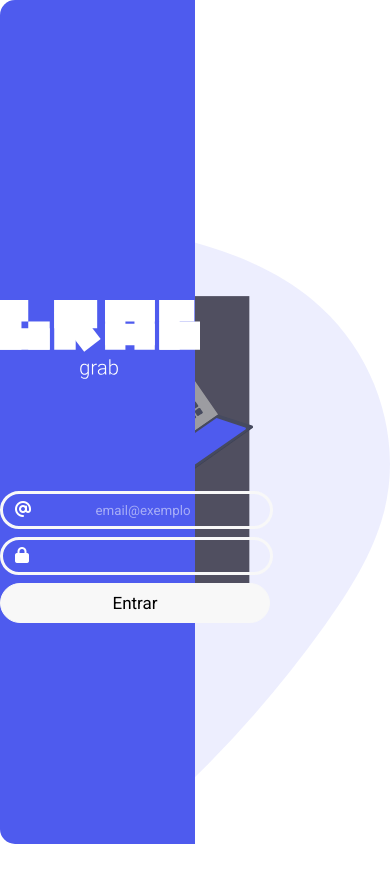
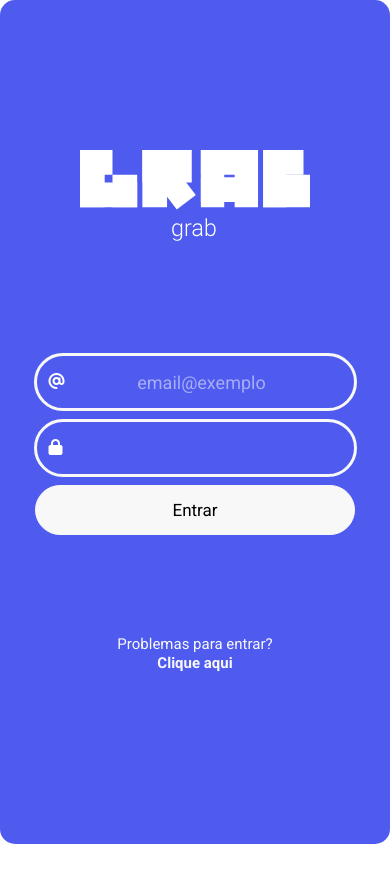
Before and after one commit to emanuelleaviana/grab-page-login, a plain HTML site: page index.html in a window 390 px wide. After the commit the page ends 844 px from the top, so only its background shows below. Drawn offline with Linux system fonts and the light colour scheme.

Commit message:
responsividade mobile

```diff
--- a/index.html
+++ b/index.html
@@ -10,7 +10,7 @@
   <body>
       <div class="login">
         <picture>
-          <img src="assets/logo-grab.svg" alt="" width="200px"> <br>
+          <img src="assets/logo-grab.svg" alt="" width="230px" class=""> <br>
         </picture>
 
         <i class="fa-solid fa-at" id="arroba"></i>
@@ -29,7 +29,7 @@
       </div>
 
       <div class="metade">
-        <img src="assets/undraw_interview_rmcf.svg" alt="">
+        <img src="assets/undraw_interview_rmcf.svg" alt="" class="wallpaper">
       </div>
 
     <script src="script.js"></script>
--- a/script.js
+++ b/script.js
@@ -2,12 +2,15 @@ function logar() {
     let nome = document.getElementById('nome')
     let senha = document.getElementById('senha')
     let res = document.getElementById('res')
+    let arroba = document.getElementById('arroba')
 
     res.innerHTML=""
     if (nome.value == null || senha.value == null || nome.value == "" || senha.value == "") {
         nome.style.borderColor="#FF5757";
         res.innerHTML="Por favor, insira um email válido!"
         nome.style.placeholder="example@gmail.com"
+        arroba.style.color="red"
+
     } else {
         nome.style.borderColor="green";
         senha.style.borderColor="green";
--- a/style.css
+++ b/style.css
@@ -13,11 +13,16 @@ div.login {
     position: absolute;
     text-align: center;
     border-radius: 15px 0px 0px 15px;
+    overflow-y: hidden;
+    overflow-x: hidden;
+
 }
 
 div picture img {
     margin-top: 300px;
     margin-bottom: 100px;
+    overflow-y: hidden;
+    overflow-x: hidden;
 }
 
 .log {
@@ -31,6 +36,7 @@ div picture img {
     padding-left: 15px;
     color: #F8F8F8;
     text-align: center;
+
 }
 
 input::placeholder {
@@ -52,7 +58,7 @@ input::placeholder {
 }
 
 div section p, a {
-    margin-top: 320px;
+    margin-top: 150px;
     font-size: 15px;
     text-decoration: none;
     color: #F8F8F8;
@@ -77,3 +83,87 @@ div#res {
     padding-right: 70px;
     color: #F8F8F8;
 }
+
+@media screen and (max-width:1500px) {
+    div section p, a {
+        margin-top: 100px;
+        font-size: 15px;
+        text-decoration: none;
+        color: #F8F8F8;
+    }
+
+    div img.wallpaper{
+        width: 800px;
+    }
+
+}
+
+@media screen and (max-width:650px) {
+    div.login {
+        background-color: #4E5BEE;
+        width: 100%;
+        height: 100%;
+        position: absolute;
+        text-align: center;
+        border-radius: 15px;
+    }
+
+    div picture img {
+        margin-top: 150px;
+        margin-bottom: 100px;
+        overflow-y: hidden;
+        overflow-x: hidden;
+    }
+
+    .log {
+        background-color: transparent;
+        border: 3px solid #F8F8F8;
+        border-radius: 100px;
+        width: 300px;
+        height: 50px;
+        margin: 8px 0px 0px 0px;
+        outline: 0;
+        padding-left: 15px;
+        color: #F8F8F8;
+        text-align: center;
+        font-size: 20px;
+    }
+
+    .btn {
+        text-align: center;
+        background-color: #F8F8F8;
+        border: 1px solid #F8F8F8;
+        border-radius: 100px;
+        width: 320px;
+        height: 50px;
+        margin-top: 8px;
+        text-decoration: solid;
+        font-size: 17px;
+    }
+
+    input::placeholder {
+        color: white;
+        opacity: 50%;
+        font-size: 18px;
+    }
+
+    #arroba, #lock {
+        color: white;
+        position: fixed;
+        padding-top: 28px;
+        padding-left: 15px;
+    }
+
+    div section p, a {
+        margin-top: 100px;
+        font-size: 15px;
+        text-decoration: none;
+        color: #F8F8F8;
+    }
+
+    div img.wallpaper{
+        width: 20px;
+    }
+
+
+}
```
